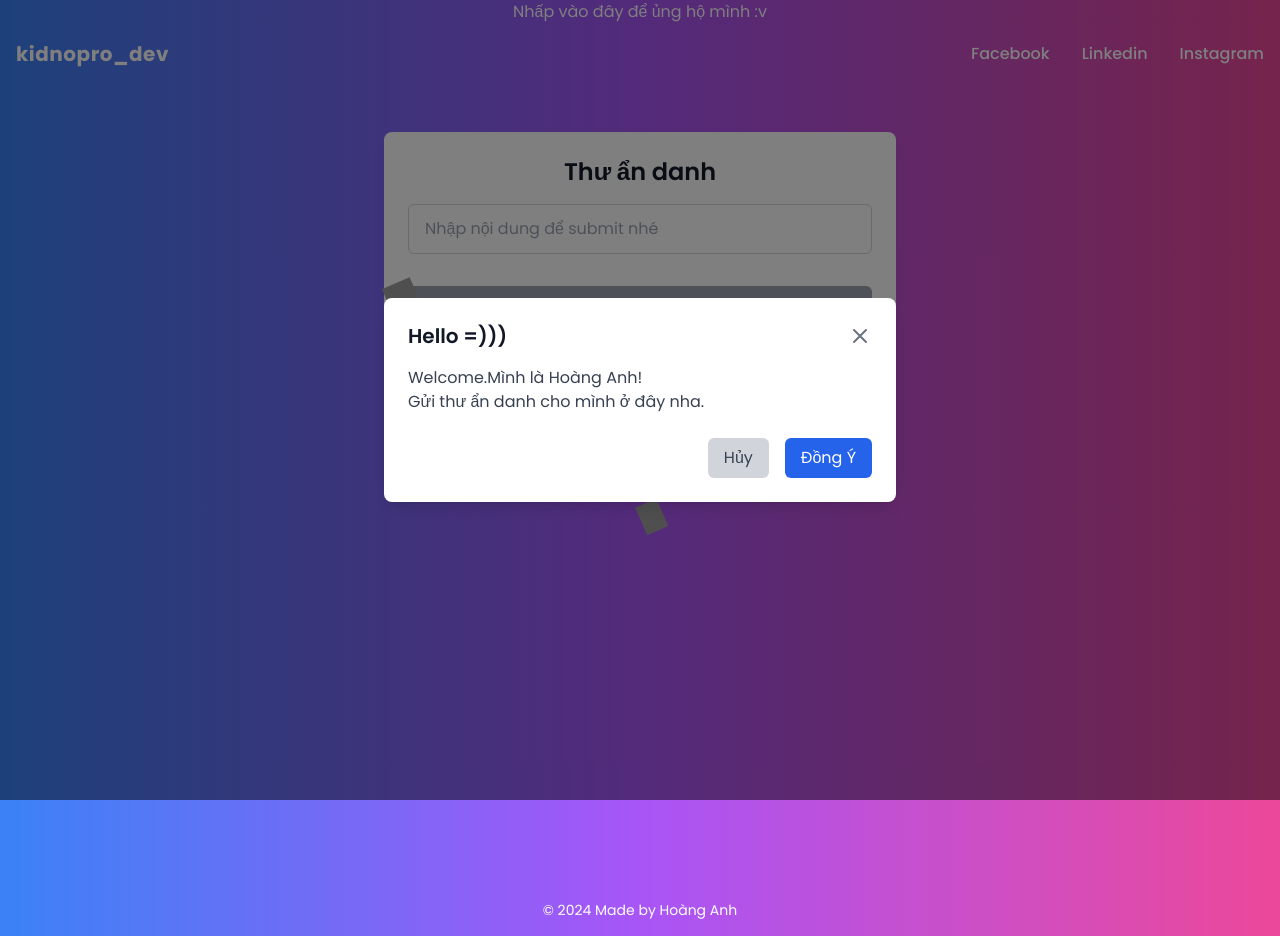
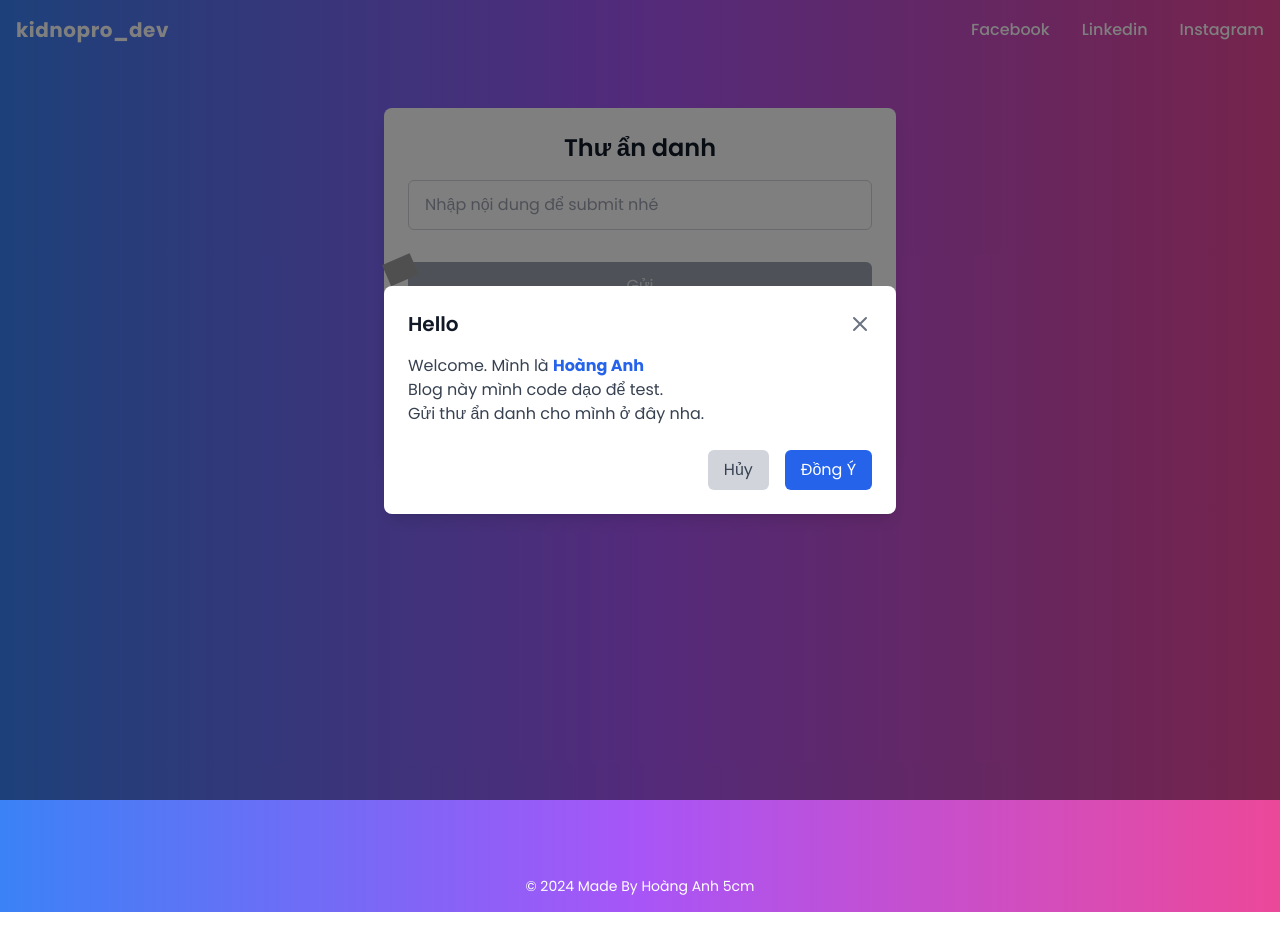
Before and after one commit to kidnopro/SendMeLove, a React (Vite) app: page / in a window 1280 px wide. After the commit the page ends 912 px from the top, so only its background shows below. Built offline with nearby package versions, Linux system fonts and the light colour scheme; grey boxes are pictures that could not be loaded.

Commit message:
delete music

```diff
--- a/src/App.jsx
+++ b/src/App.jsx
@@ -1,6 +1,5 @@
 import "./App.css";
 import Modal from "./components/Model";
-import MusicPlayer from "./components/YouTubePlayer";
 import AnonymousMessageForm from "./layout/Content";
 import Footer from "./layout/Footer";
 import Header from "./layout/Header";
@@ -8,7 +7,6 @@ import Header from "./layout/Header";
 function App() {
   return (
     <>
-      <MusicPlayer/>
       <Modal />
       <Header />
       <AnonymousMessageForm />
--- a/src/components/Model.jsx
+++ b/src/components/Model.jsx
@@ -13,7 +13,7 @@ const Modal = () => {
   }, []);
 
   const handleAgree = () => {
-    toast.success("Cảm ơn vì đã nhấn đồng ý :v");
+    toast.success("Đống ý là yêu mình nhé :v");
     setIsOpen(false);
   };
 
@@ -24,7 +24,7 @@ const Modal = () => {
           <div className="bg-white rounded-lg shadow-lg p-6 w-11/12 max-w-lg">
             <div className="flex justify-between items-center mb-4">
               <h3 className="text-xl font-semibold text-gray-900">
-                Hello =)))
+                Hello
               </h3>
               <button
                 onClick={() => setIsOpen(false)}
@@ -49,7 +49,8 @@ const Modal = () => {
 
             <div className="mb-6">
               <p className="text-gray-700">
-                Welcome.Mình là Hoàng Anh! <br />
+                Welcome. Mình là <a href="" className="text-blue-600 font-bold">Hoàng Anh</a> <br />
+                Blog này mình code dạo để test. <br />
                 Gửi thư ẩn danh cho mình ở đây nha.
               </p>
             </div>
--- a/src/components/YouTubePlayer.jsx
+++ /dev/null
@@ -1,46 +0,0 @@
-import { useState } from "react";
-import Modal from "react-modal";
-import YouTube from "react-youtube";
-
-Modal.setAppElement("#root");
-
-const NotificationButton = () => {
-  const [modalIsOpen, setModalIsOpen] = useState(false);
-
-  const openModal = () => setModalIsOpen(true);
-  const closeModal = () => setModalIsOpen(false);
-
-  const opts = {
-    height: "390",
-    width: "100%",
-    playerVars: {
-      autoplay: 1, // Đảm bảo video tự động phát
-      mute: 0, // Bỏ tùy chọn âm thanh (Có thể để 1 nếu không muốn âm thanh)
-    },
-  };
-
-  return (
-    <div>
-      <header className="bg-gradient-to-r from-blue-500 via-purple-500 to-pink-500 text-white shadow-lg">
-        <button
-          onClick={openModal}
-          className="mx-auto flex justify-between items-center"
-        >
-          Nhấp vào đây để ủng hộ mình :v
-        </button>
-      </header>
-      <Modal
-        isOpen={modalIsOpen}
-        onRequestClose={closeModal}
-        contentLabel="Music Modal"
-        className="modal-content"
-        overlayClassName="modal-overlay"
-      >
-        <button onClick={closeModal}>&times;</button>
-        <YouTube videoId="kMg3wTAhNsY" opts={opts} />
-      </Modal>
-    </div>
-  );
-};
-
-export default NotificationButton;
--- a/src/css/style.css
+++ b/src/css/style.css
@@ -13,7 +13,7 @@
   left: 50%;
   width: 30px;
   height: 30px;
-  background-image: url("https://emojigraph.org/media/emojidex/snail_1f40c.png"); /* Đường dẫn đến hình ảnh con ốc sên */
+  background-image: url("https://emojigraph.org/media/emojidex/snail_1f40c.png");
   background-size: contain;
   background-repeat: no-repeat;
   animation: snail-fall 8s linear infinite;
--- a/src/layout/Footer.jsx
+++ b/src/layout/Footer.jsx
@@ -2,7 +2,10 @@ const Footer = () => {
   return (
     <footer className="bg-gradient-to-r from-blue-500 via-purple-500 to-pink-500 text-white py-4">
       <div className="container mx-auto text-center">
-        <p className="text-sm">© 2024 Made by Hoàng Anh</p>
+        <p className="text-sm">
+          © 2024 Made By{" "}
+          <a href= "https://www.facebook.com/thichfixbug" className="">Hoàng Anh 5cm</a>{" "}
+        </p>
       </div>
     </footer>
   );
--- a/src/layout/Header.jsx
+++ b/src/layout/Header.jsx
@@ -39,6 +39,7 @@ const Header = () => {
             Instagram
             <span className="absolute inset-x-0 bottom-0 h-0.5 bg-white scale-x-0 transition-transform duration-300 group-hover:scale-x-100"></span>
           </a>
+
         </nav>
 
         <div className="md:hidden">
```
